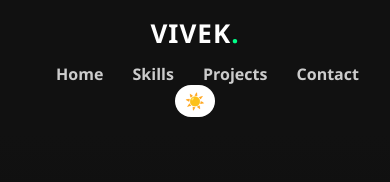
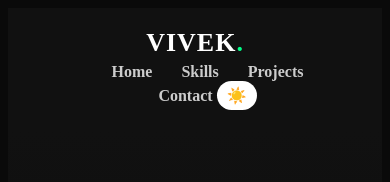
Before and after one commit to vivek-dhiman786/vivek-dhiman786.github.io, a plain HTML site: page index.html in a window 390 px wide. Shown: the top 182 px of the page. Drawn offline with Linux system fonts and the light colour scheme.

Commit message:
Refactor CSS with responsive design and animations

```diff
--- a/style.css
+++ b/style.css
@@ -1,4 +1,3 @@
-*{margin:0;padding:0;box-sizing:border-box;font-family:'Segoe UI',Arial}
 body{background:#0a0a0a;color:white}
 span{color:#00ff88}
 nav{display:flex;justify-content:space-between;align-items:center;padding:20px 40px;background:#111;position:sticky;top:0}
@@ -154,13 +153,20 @@ body.light-mode a {
     padding-right: 12px !important;
   }
 }
-/* Nav saaf karne ke liye */
+/* Nav Pakka Fix */
 @media (max-width: 768px) {
-  nav {
+  header, .navbar, .nav, .nav-links, ul {
     display: flex !important;
     flex-wrap: wrap !important;
     justify-content: center !important;
-    gap: 12px 20px !important;
-    padding: 15px 10px !important;
+    align-items: center !important;
+    gap: 10px 18px !important;
+    text-align: center !important;
+    width: 100% !important;
+  }
+  .logo, .nav-logo {
+    width: 100% !important;
+    text-align: center !important;
+    margin-bottom: 5px !important;
   }
 }
```
